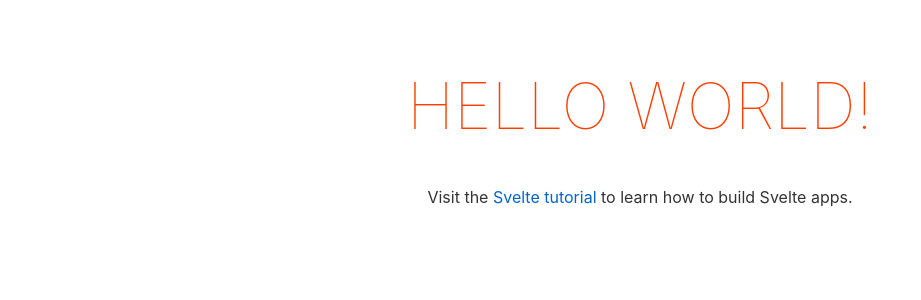
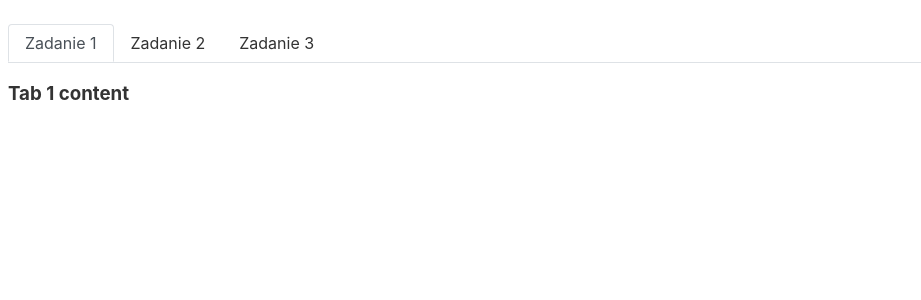
Before and after one commit to kacperlo/STUD-etp, a Svelte app: page / in a window 1280 px wide. Shown: the top 300 px of the page, without its empty margins (0-921 px from the left). Built offline with nearby package versions, Linux system fonts and the light colour scheme.

Commit message:
Create Tabs view

```diff
--- a/src/App.svelte
+++ b/src/App.svelte
@@ -1,30 +1,29 @@
 <script>
-	export let name;
+	import Tabs from "./Tabs.svelte";
+
+	// List of tab items with labels and values.
+	let tabItems = [
+		{ label: "Zadanie 1", value: 1 },
+		{ label: "Zadanie 2", value: 2 },
+		{ label: "Zadanie 3", value: 3 }
+	];
+
+	// Current active tab
+	let currentTab;
 </script>
 
-<main>
-	<h1>Hello {name}!</h1>
-	<p>Visit the <a href="https://svelte.dev/tutorial">Svelte tutorial</a> to learn how to build Svelte apps.</p>
-</main>
+<Tabs bind:activeTabValue={currentTab} items={tabItems} />
 
-<style>
-	main {
-		text-align: center;
-		padding: 1em;
-		max-width: 240px;
-		margin: 0 auto;
-	}
+<code class="language-text"></code>
 
-	h1 {
-		color: #ff3e00;
-		text-transform: uppercase;
-		font-size: 4em;
-		font-weight: 100;
-	}
+{#if 1 === currentTab}
+	<h3>Tab 1 content</h3>
+{/if}
 
-	@media (min-width: 640px) {
-		main {
-			max-width: none;
-		}
-	}
-</style>
+{#if 2 === currentTab}
+	<h3>Tab 2 content</h3>
+{/if}
+
+{#if 3 === currentTab}
+	<h3>Tab 3 content</h3>
+{/if}
```
